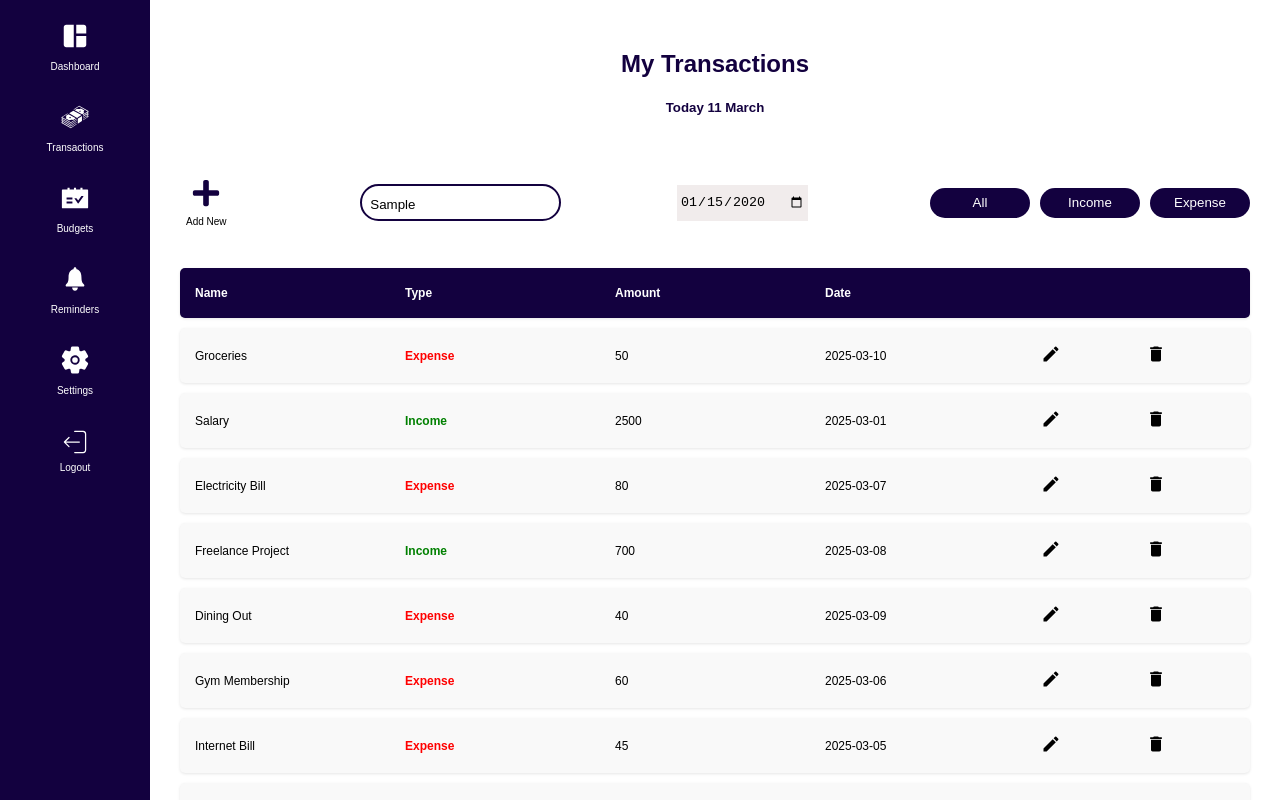
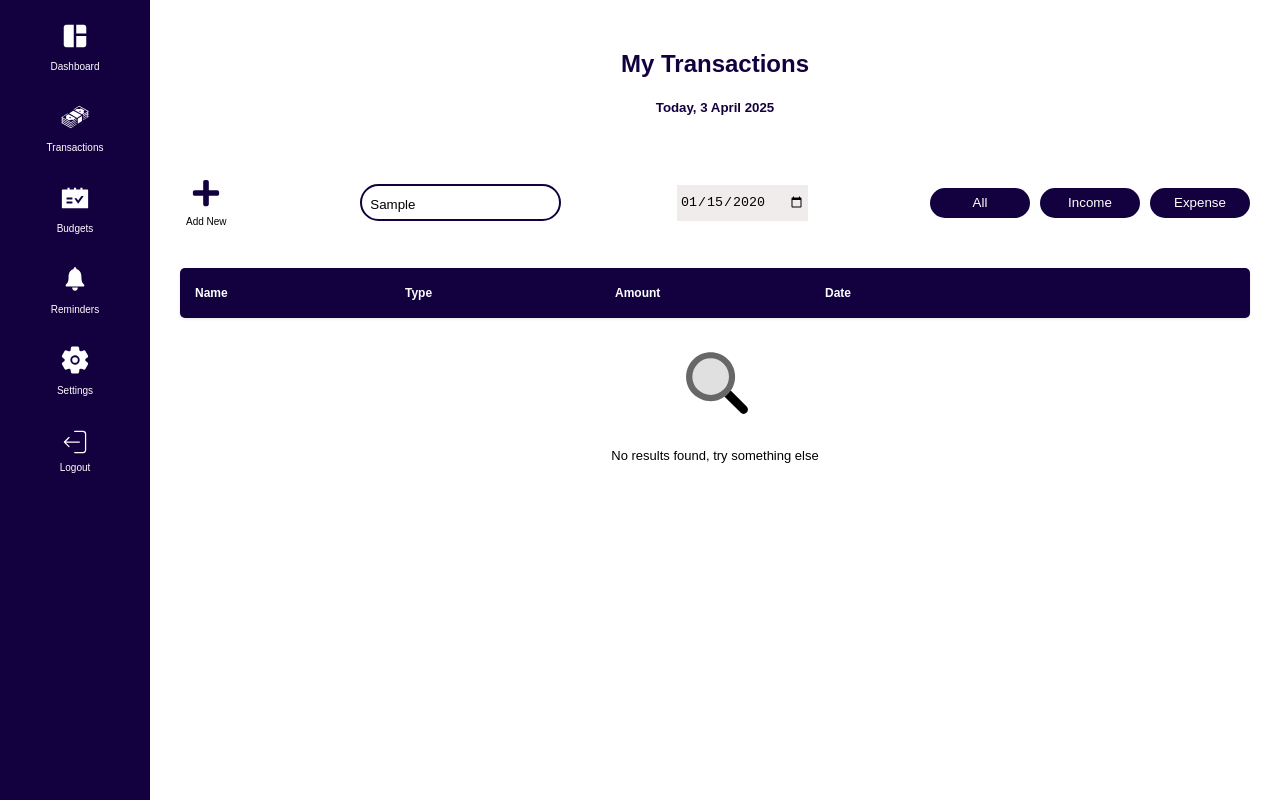
Before and after one commit to rovenelabanga001/my_expense_tracker, a Next.js app in the folder client/: page /transactions in a window 1280 px wide. Both pictures are taken after typing "Sample", "2020-01-15" into the empty fields and a click on the button "Add New". Shown: the top 800 px of the page. Built offline with nearby package versions, Linux system fonts and the light colour scheme; data requests are answered from the project's data file.

Commit message:
implements search functionality on transactions page, adds no results found component

```diff
--- /dev/null
+++ b/client/app/components/Noresults.css
@@ -0,0 +1,16 @@
+.no-results {
+    display: flex;
+    flex-direction: column;
+    justify-content: center;
+    align-items: center;
+    text-align: center;
+    width: 100%;
+    height: 100%;
+  }
+  .no-results img {
+    height: 15%;
+    width: 10%;
+  }
+  .no-results p {
+    font-size: 13px;
+  }
--- /dev/null
+++ b/client/app/components/Noresults.js
@@ -0,0 +1,11 @@
+"use client";
+import "./Noresults.css";
+export default function () {
+  const magnifySvg = "assets/magnify.svg";
+  return (
+    <div className="no-results">
+      <img src={magnifySvg} alt="Search" />
+      <p>No results found, try something else</p>
+    </div>
+  );
+}
--- a/client/app/dashboard/page.js
+++ b/client/app/dashboard/page.js
@@ -27,7 +27,7 @@ export default function Dashboard() {
   useEffect(() => {
     const fetchTransactions = async () => {
       try {
-        setLoading(true);
+        setLoading(true)
         setError(null);
 
         const response = await fetch("http://localhost:3001/transactions");
--- a/client/app/transactions/page.css
+++ b/client/app/transactions/page.css
@@ -4,6 +4,22 @@
   flex-direction: column;
   align-items: center;
   gap: 40px;
+}
+.no-results {
+  display: flex;
+  flex-direction: column;
+  justify-content: center;
+  align-items: center;
+  text-align: center;
+  width: 100%;
+  height: 100%;
+}
+.no-results img {
+  height: 15%;
+  width: 10%;
+}
+.no-results p {
+  font-size: 13px;
 }
 .page-header {
   text-align: center;
@@ -43,6 +59,7 @@
 }
 .add-transaction .search-transactions input::placeholder {
   color: black;
+  font-size: 10px;
 }
 .add-transaction .search-transactions input:focus {
   background: rgb(19, 1, 63);
--- a/client/app/transactions/page.js
+++ b/client/app/transactions/page.js
@@ -5,11 +5,15 @@ import { MdDelete } from "react-icons/md";
 import { MdEdit } from "react-icons/md";
 import { useState, useEffect } from "react";
 import Loadingsvg from "../components/Loadingsvg";
+import Noresults from "../components/Noresults";
 
 export default function Transactions() {
+  const magnifySvg = "assets/magnify.svg";
+
   const [transactions, setTransactions] = useState([]);
   const [error, setError] = useState(null);
   const [loading, setLoading] = useState(true);
+  const [searchQuery, setSearchQuery] = useState("");
 
   useEffect(() => {
     const fetchTransactions = async () => {
@@ -27,19 +31,34 @@ export default function Transactions() {
         setTransactions(data);
       } catch (error) {
         console.error("Error fetching transactions", error);
+        setError("Failed to load transactions. Please try again later");
       } finally {
         setLoading(false);
       }
     };
     fetchTransactions();
   }, []);
+
+  const filteredTransactions = transactions.filter(
+    (t) =>
+      t.name.toLowerCase().includes(searchQuery.toLowerCase()) ||
+      t.type.toLowerCase().includes(searchQuery.toLowerCase()) ||
+      t.amount.toString().includes(searchQuery)
+  );
   return loading ? (
     <Loadingsvg />
   ) : (
     <section className="transactions-page">
       <div className="page-header">
         <h1>My Transactions</h1>
-        <h5>Today 11 March</h5>
+        <h5>
+          Today,{" "}
+          {new Date().toLocaleDateString("en-GB", {
+            day: "numeric",
+            month: "long",
+            year: "numeric",
+          })}
+        </h5>
       </div>
       <div className="add-transaction">
         <div className="add">
@@ -49,7 +68,12 @@ export default function Transactions() {
           </button>
         </div>
         <div className="search-transactions">
-          <input type="text" placeholder="search for transactions" />
+          <input
+            type="text"
+            placeholder="search by name, type, amount"
+            value={searchQuery}
+            onChange={(e) => setSearchQuery(e.target.value)}
+          />
         </div>
         <div className="filter-date">
           <input type="date" />
@@ -67,7 +91,8 @@ export default function Transactions() {
           <div>Amount</div>
           <div>Date</div>
         </div>
-        {transactions.map((tx, index) => (
+        {filteredTransactions.length > 0 ? (
+          filteredTransactions.map((tx, index) => (
             <div className="transaction-row" key={index}>
               <div>{tx.name}</div>
               <div className={tx.type === "Income" ? "income" : "expense"}>
@@ -86,7 +111,10 @@ export default function Transactions() {
                 </button>
               </div>
             </div>
-        ))}
+          ))
+        ) : (
+          <Noresults />
+        )}
       </div>
     </section>
   );
```
Also changed, not shown: client/public/assets/magnify.svg (added). Lines whose indentation alone changed are shown as unchanged.
